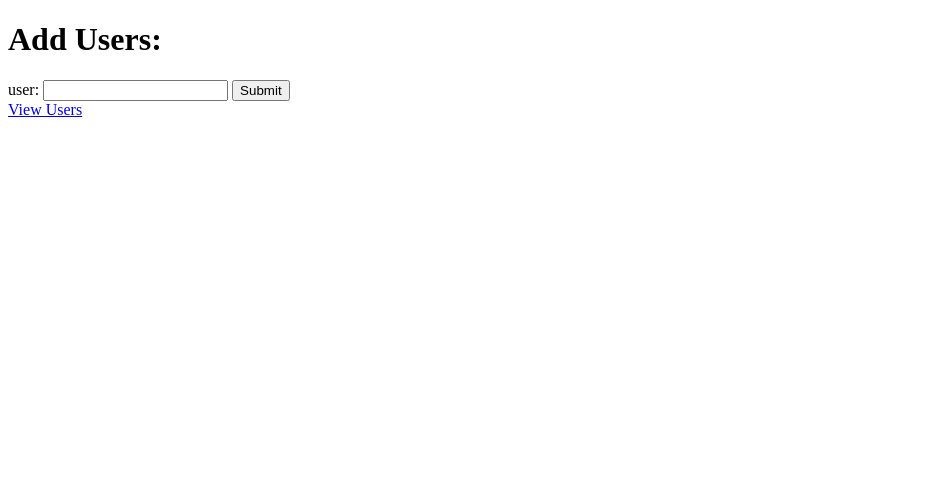
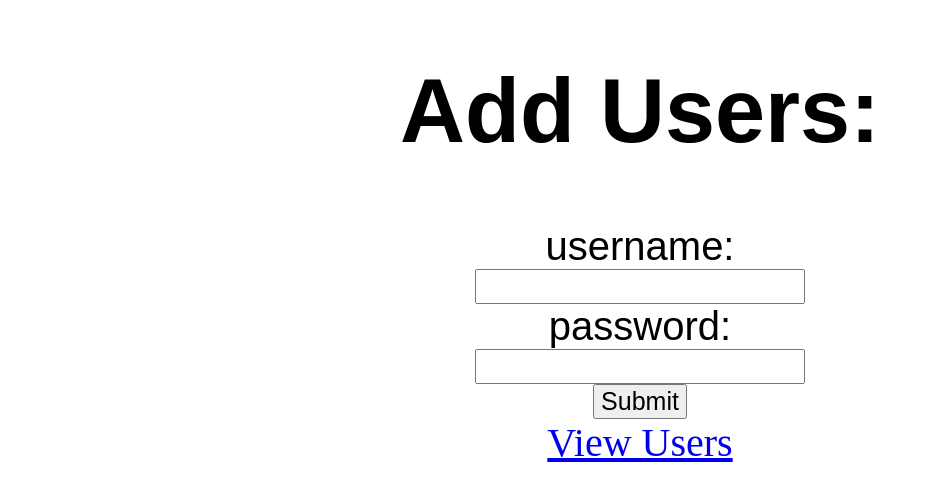
Before and after one commit to Apeto13/Lab_5, a Django app: page /signin/add in a window 1280 px wide. Shown: the top 501 px of the page, without its empty margins (0-927 px from the left). Run offline with Django 4.2, Linux system fonts and the light colour scheme.

Commit message:
added a css file and fix the code

```diff
--- /dev/null
+++ b/Lab_5/signin/static/signin/layout.css
@@ -0,0 +1,35 @@
+h1 {
+    font-family: sans-serif;
+    font-size: 90px;
+    text-align: center;
+}
+.container {
+    text-align: center;
+}
+label{
+    font-family: sans-serif;
+    font-size: 40px;
+    margin: 0 auto;
+    display: block;
+}
+input {
+    font-family: sans-serif;
+    font-size: 25px;
+    margin: 0 auto;
+    display: block;
+}
+div{
+    font-size: 40px;
+    text-align: center;
+}
+ul {
+    list-style-position: inside;
+    padding-left: 0;
+    list-style-type: disc;
+}
+li {
+    font-family: sans-serif;
+    font-size: 25px;
+    text-align: center;
+    display: block;
+}
--- a/Lab_5/signin/templates/signin/add.html
+++ b/Lab_5/signin/templates/signin/add.html
@@ -1,8 +1,11 @@
 {% extends "signin/layout.html" %} {% block body %}
 <h1>Add Users:</h1>
-<form action="">
-  {% csrf_token %} {{ form }}
-  <input type="submit" />
+<form action="{% url 'signin:add' %}" method="post">
+  {% csrf_token %}
+  <div class="container">{{ form }}</div>
+  <div>
+    <input type="submit" />
+  </div>
 </form>
 <div>
   <a href="{% url 'signin:index' %}">View Users</a>
--- a/Lab_5/signin/templates/signin/layout.html
+++ b/Lab_5/signin/templates/signin/layout.html
@@ -1,7 +1,9 @@
+{% load static %}
 <!DOCTYPE html>
 <html lang="en">
   <head>
     <title>Users</title>
+    <link rel="stylesheet" href="{% static 'signin/layout.css' %}" />
   </head>
   <body>
     {% block body %} {% endblock %}
--- a/Lab_5/signin/urls.py
+++ b/Lab_5/signin/urls.py
@@ -1,6 +1,7 @@
 from django.urls import path
 from . import views
 
+app_name = 'signin'
 urlpatterns = [
     path("", views.index, name="index"),
     path("add", views.add, name="add"),
--- a/Lab_5/signin/views.py
+++ b/Lab_5/signin/views.py
@@ -2,15 +2,17 @@ from django.shortcuts import render
 from django import forms
 from django.urls import reverse
 from django.http import HttpResponseRedirect
-from django.contrib.auth.forms import UserCreationForm
 
 
 class LoginForm(forms.Form):
-    log = forms.CharField(label="user")
+
+    username = forms.CharField(label='username')
+    password = forms.CharField(
+        label='password', widget=forms.PasswordInput(render_value=True))
 
 
 def index(request):
-    if "users" in request.session:
+    if "users" not in request.session:
         request.session["users"] = []
     return render(request, "signin/index.html", {"users": request.session["users"]})
 
@@ -20,8 +22,8 @@ def add(request):
     if request.method == "POST":
         form = LoginForm(request.POST)
         if form.is_valid():
-            user = form.cleaned_data["user"]
-            users.append(user)
+            user = form.cleaned_data["username"]
+            request.session["users"] += [user]
             return HttpResponseRedirect(reverse("signin:index"))
         else:
             return render(request, "signin/add.html", {'form': form})
```
Also changed, not shown: Lab_5/db.sqlite3.
